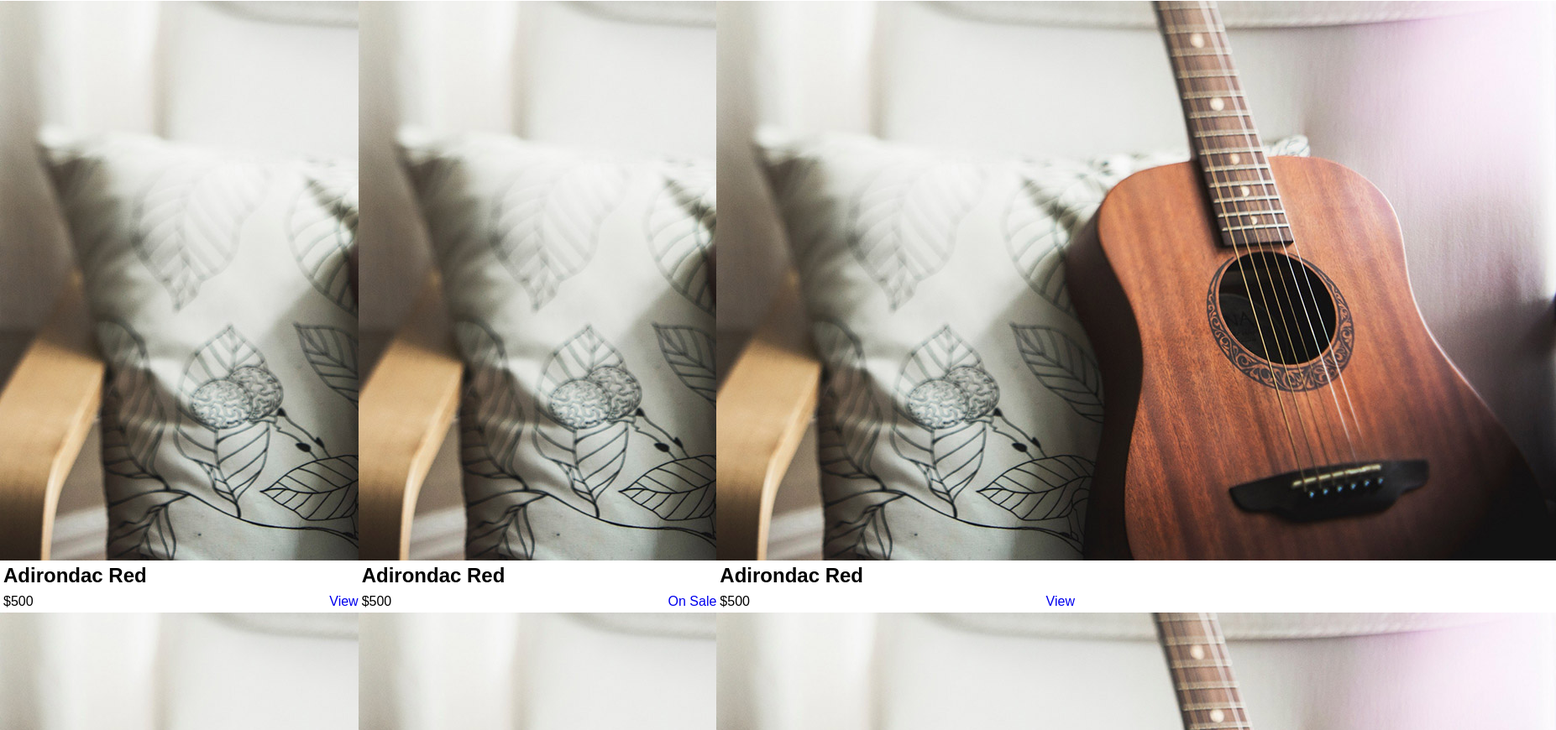
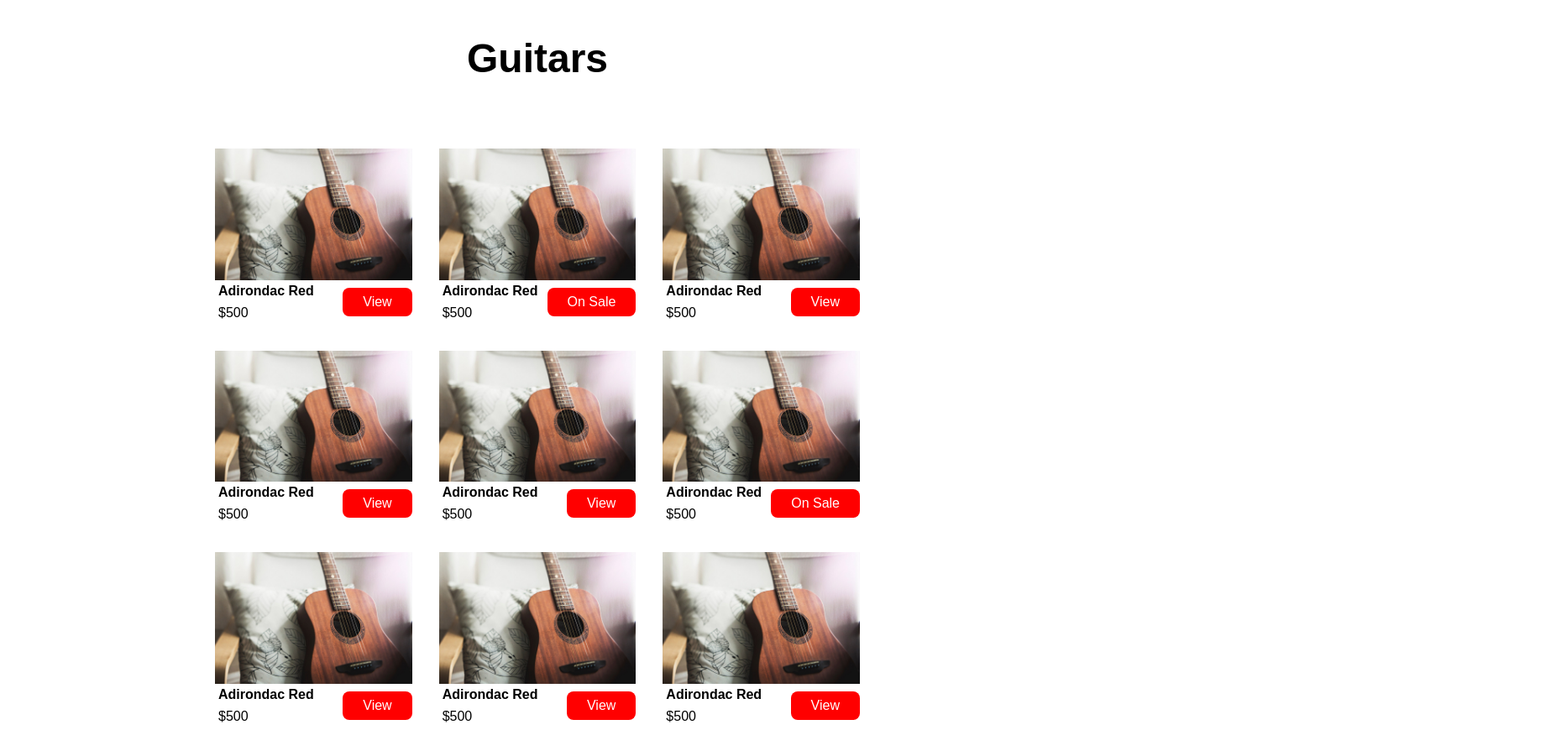
Before and after one commit to NiklasFerling/test, a plain HTML site: page guitars.html in a window 1280 px wide. Shown: the part 200-1070 px from the top of the page at 84% size, 1853 px wide, since content can reach past the window. Drawn offline with Linux system fonts and the light colour scheme.

Commit message:
finished css grids

```diff
--- a/css/styles.css
+++ b/css/styles.css
@@ -103,6 +103,7 @@ section:nth-of-type(2n+3) {
 .products p {
     grid-column: 1;
     margin: 4px;
+    font-size: 1em;
 }
 
 .cta-small {
@@ -117,10 +118,31 @@ section:nth-of-type(2n+3) {
 .product-list {
     display: grid;
     grid-template-columns: repeat(3, 1fr);
+    gap: 32px;
+}
+
+.products img {
+    width: 100%;
+}
+
+main.guitars {
+    max-width: 60%;
+    margin: 80px auto;
+}
+
+main.guitars h1 {
+    text-align: center;
+    margin: 80px;
 }
 
 
 /*ELEMENTS*/
+
+body {
+    display: grid;
+    grid-template-rows: auto 1fr auto;
+    min-height: 100vh;
+}
 
 h1 {
     font-size: 48px;
--- a/guitars.html
+++ b/guitars.html
@@ -20,62 +20,62 @@
             </ul>
         </nav>
     </header>
-    <main>
+    <main class="guitars">
         <h1>Guitars</h1>
         <section class="product-list">
             <div class="products">
                 <img src="/images/product.jpg" alt="Adirondack Red" />
                 <h2>Adirondac Red</h2>
                 <p>$500</p>
-                <a href="/adirondack-red.html">View</a>
+                <a href="/adirondack-red.html" class="cta-small">View</a>
             </div>
             <div class="products">
                 <img src="/images/product.jpg" alt="Adirondack Red" />
                 <h2>Adirondac Red</h2>
                 <p>$500</p>
-                <a href="/adirondack-red.html">On Sale</a>
+                <a href="/adirondack-red.html" class="cta-small">On Sale</a>
             </div>
             <div class="products">
                 <img src="/images/product.jpg" alt="Adirondack Red" />
                 <h2>Adirondac Red</h2>
                 <p>$500</p>
-                <a href="/adirondack-red.html">View</a>
+                <a href="/adirondack-red.html" class="cta-small">View</a>
             </div>
             <div class="products">
                 <img src="/images/product.jpg" alt="Adirondack Red" />
                 <h2>Adirondac Red</h2>
                 <p>$500</p>
-                <a href="/adirondack-red.html">View</a>
+                <a href="/adirondack-red.html" class="cta-small">View</a>
             </div>
             <div class="products">
                 <img src="/images/product.jpg" alt="Adirondack Red" />
                 <h2>Adirondac Red</h2>
                  <p>$500</p>
-                <a href="/adirondack-red.html">View</a>
+                <a href="/adirondack-red.html" class="cta-small">View</a>
             </div>
             <div class="products">
                 <img src="/images/product.jpg" alt="Adirondack Red" />
                  <h2>Adirondac Red</h2>
                 <p>$500</p>
-                <a href="/adirondack-red.html">On Sale</a>
+                <a href="/adirondack-red.html" class="cta-small">On Sale</a>
             </div>
             <div class="products">
                 <img src="/images/product.jpg" alt="Adirondack Red" />
                 <h2>Adirondac Red</h2>
                 <p>$500</p>
-                <a href="/adirondack-red.html">View</a>
+                <a href="/adirondack-red.html" class="cta-small">View</a>
             </div>
             <div class="products">
                 <img src="/images/product.jpg" alt="Adirondack Red" />
                 <h2>Adirondac Red</h2>
                 <p>$500</p>
-                <a href="/adirondack-red.html">View</a>
+                <a href="/adirondack-red.html" class="cta-small">View</a>
             </div>
             <div class="products">
                 <img src="/images/product.jpg" alt="Adirondack Red" />
                 <h2>Adirondac Red</h2>
                 <p>$500</p>
-                <a href="/adirondack-red.html">View</a>
+                <a href="/adirondack-red.html" class="cta-small">View</a>
             </div>
         </section>
     </main>
```
